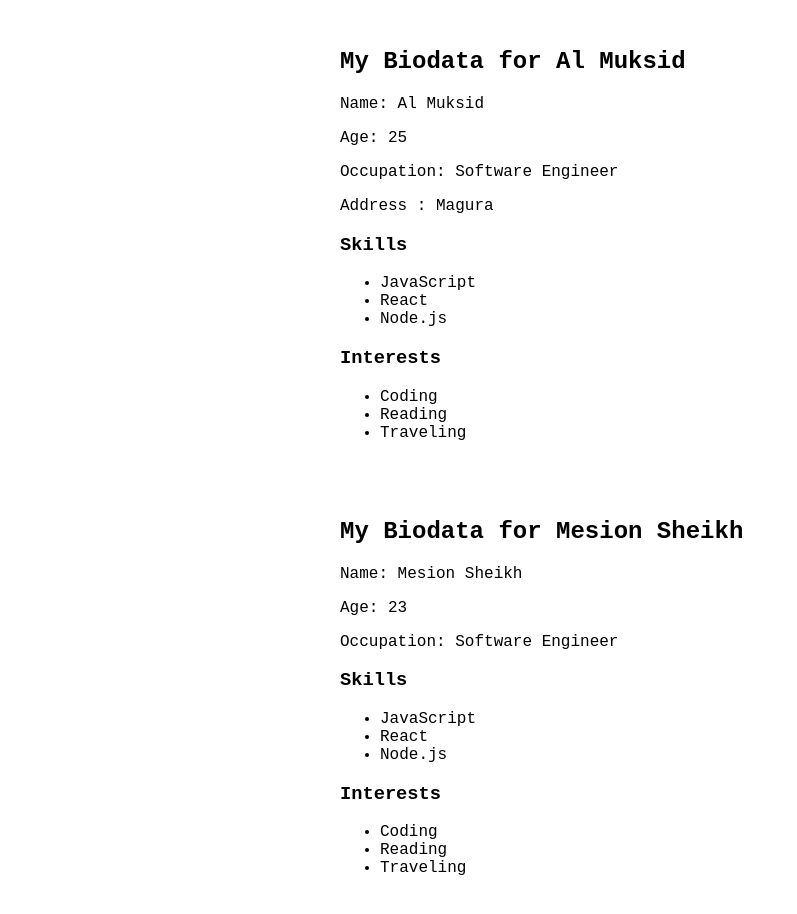
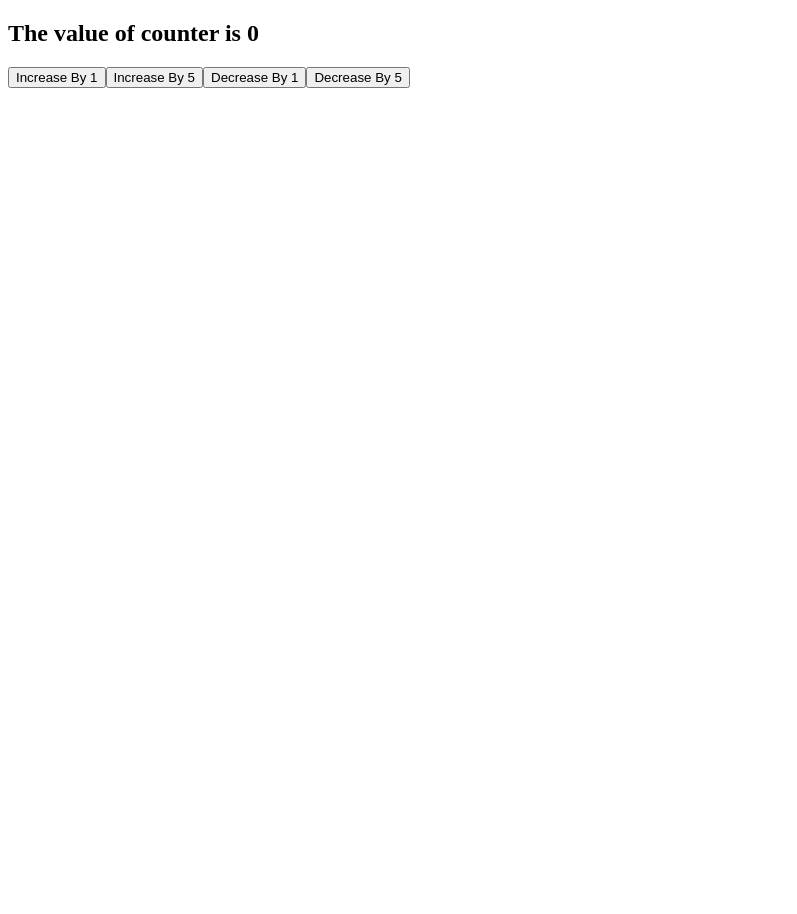
Before and after one commit to almuksid/react-js, a React (Vite) app: page / in a window 1280 px wide. Shown: the top 914 px of the page, without its empty margins (0-797 px from the left). After the commit the page ends 800 px from the top, so only its background shows below. Built offline with nearby package versions, Linux system fonts and the light colour scheme.

Commit message:
day2 Counter Project, Use State, Callback Function, Increase and Decrease Handler

```diff
--- a/src/App.jsx
+++ b/src/App.jsx
@@ -3,14 +3,16 @@ import reactLogo from './assets/react.svg'
 import viteLogo from '/vite.svg'
 import './App.css'
 import Biodata from './components/day1/Biodata'
+import Counter from './components/day2/Counter'
 
 function App() {
   const [count, setCount] = useState(0)
 
   return (
     <>
-      <Biodata name='Al Muksid' age={25} occupation='Software Engineer' address='Magura' skills={['JavaScript', 'React', 'Node.js']} interests={['Coding', 'Reading', 'Traveling']} />
-      <Biodata name='Mesion Sheikh' age={23} occupation='Software Engineer' skills={['JavaScript', 'React', 'Node.js']} interests={['Coding', 'Reading', 'Traveling']} />
+      {/* <Biodata name='Al Muksid' age={25} occupation='Software Engineer' address='Magura' skills={['JavaScript', 'React', 'Node.js']} interests={['Coding', 'Reading', 'Traveling']} />
+      <Biodata name='Mesion Sheikh' age={23} occupation='Software Engineer' skills={['JavaScript', 'React', 'Node.js']} interests={['Coding', 'Reading', 'Traveling']} /> */}
+      <Counter/>
     </>
   )
 }
--- /dev/null
+++ b/src/components/day2/Counter.jsx
@@ -0,0 +1,23 @@
+import React from 'react'
+import { useState } from 'react'
+const Counter = () => {
+    const [counter, setCounter] = useState(0)
+    const increaseHandler = (value) => {
+        setCounter(counter+value)
+    }
+    const decreaseHandler = (value) => {
+        setCounter(counter - value)
+    }
+  return (
+    <div>
+        <h2>The value of counter is {counter}</h2>
+        <button onClick={() => {increaseHandler(1)}}>Increase By 1</button>
+        <button onClick={() => {increaseHandler(5)}}>Increase By 5</button>
+        <button onClick={() => {decreaseHandler(1)}}>Decrease By 1</button>
+        <button onClick={() => {decreaseHandler(5)}}>Decrease By 5</button>
+
+    </div>
+  )
+}
+
+export default Counter
```
Also changed, not shown: 1 other file (tests, documents, lock files or other folders).
